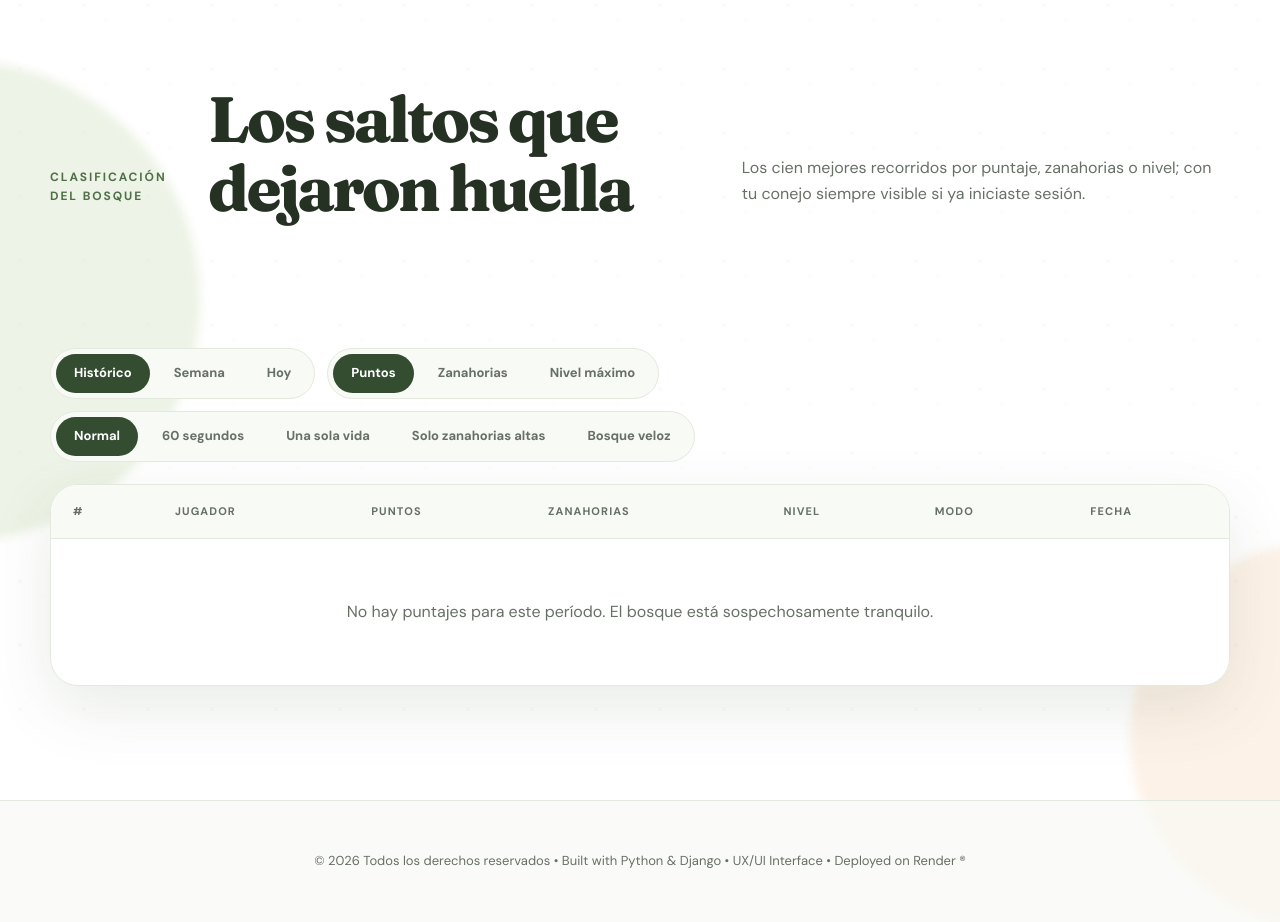
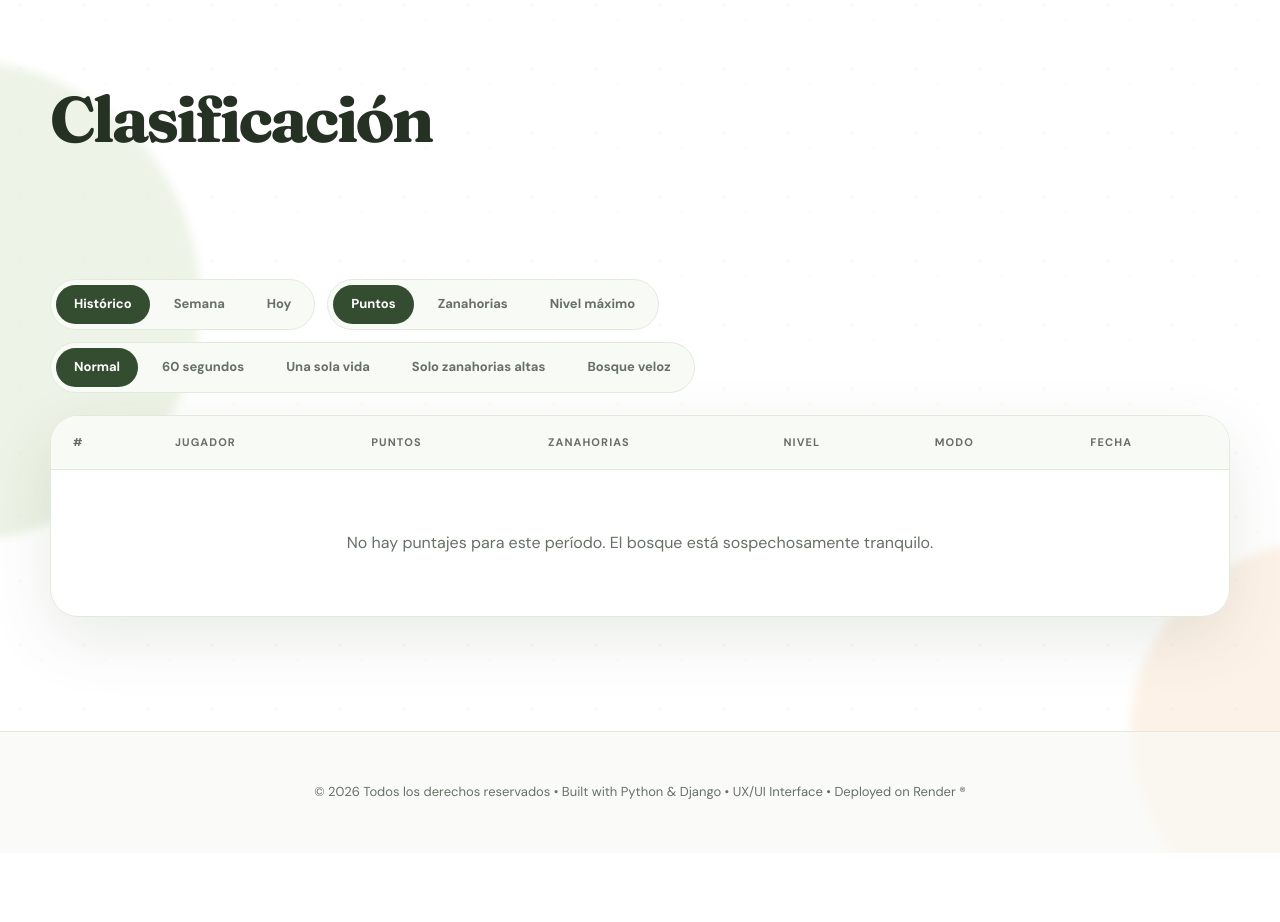
Before and after one commit to lu-developer476/Bunny-Quest, a Django app: page /ranking/ in a window 1280 px wide. Shown: the part 79-1001 px from the top of the page. After the commit the page ends 932 px from the top, so only its background shows below. Run offline with Django 5.2, Linux system fonts and the light colour scheme; data that the repository does not hold is empty.

Commit message:
Simplify leaderboard page heading

```diff
--- a/templates/core/leaderboard.html
+++ b/templates/core/leaderboard.html
@@ -2,9 +2,7 @@
 {% block title %}Ranking · Conejo Aventura{% endblock %}
 {% block content %}
 <section class="page-header container">
-  <span class="eyebrow">Clasificación del bosque</span>
-  <h1>Los saltos que dejaron huella</h1>
-  <p>Los cien mejores recorridos por puntaje, zanahorias o nivel; con tu conejo siempre visible si ya iniciaste sesión.</p>
+  <h1>Clasificación</h1>
 </section>
 <section class="section container">
   <div class="ranking-toolbar">
```
